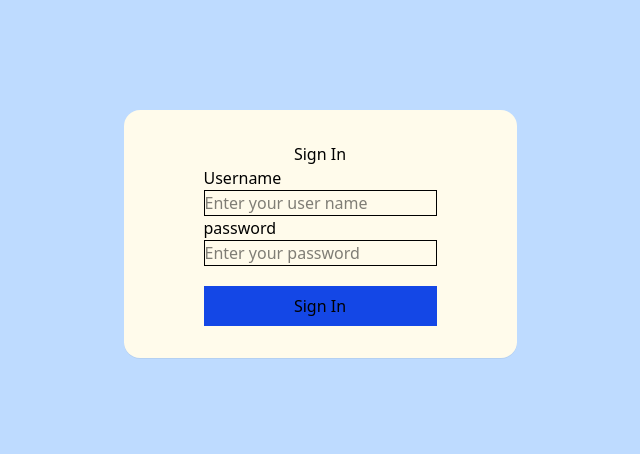
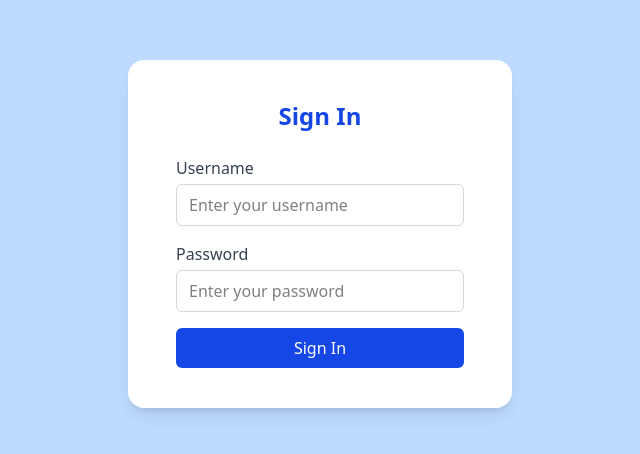
Before and after one commit to ak005268/interview, a React (Vite) app: page / in a window 1280 px wide. Shown: the part 166-620 px from the top of the page, without its empty margins (320-960 px from the left). Built offline with nearby package versions, Linux system fonts and the light colour scheme.

Commit message:
final pr

```diff
--- a/package.json
+++ b/package.json
@@ -11,8 +11,10 @@
   },
   "dependencies": {
     "@tailwindcss/vite": "^4.0.17",
+    "lucide-react": "^0.487.0",
     "react": "^19.0.0",
     "react-dom": "^19.0.0",
+    "react-icons": "^5.5.0",
     "react-router-dom": "^7.4.1",
     "tailwindcss": "^4.0.17"
   },
--- a/src/pages/dashboard/Dashboard.jsx
+++ b/src/pages/dashboard/Dashboard.jsx
@@ -1,18 +1,64 @@
-const Dashboard=()=>{
+import { Users, FileText, TrendingUp, Monitor } from "lucide-react";
 
-    return(<>
+const Dashboard = () => {
+    // Example Data
+    const stats = [
+        {
+            id: 1,
+            title: "Total Users",
+            value: "2,000",
+            change: "+20%",
+            icon: <Users size={28} className="text-blue-700" />,
+            bgColor: "bg-blue-100",
+        },
+        {
+            id: 2,
+            title: "Total Posts",
+            value: "1,000",
+            change: "+15%",
+            icon: <FileText size={28} className="text-green-700" />,
+            bgColor: "bg-green-100",
+        },
+        {
+            id: 3,
+            title: "Engagement Rate",
+            value: "75%",
+            change: "+10%",
+            icon: <TrendingUp size={28} className="text-purple-700" />,
+            bgColor: "bg-purple-100",
+        },
+        {
+            id: 4,
+            title: "Active Sessions",
+            value: "120",
+            change: "+5%",
+            icon: <Monitor size={28} className="text-red-700" />,
+            bgColor: "bg-red-100",
+        },
+    ];
 
-    <div className="font-bold text-6xl grid">
+    return (
+        <div className="p-6">
+            <h2 className="text-3xl font-semibold mb-6">Dashboard</h2>
 
-<div className="w-[200px] grid-cols-2 h-[100px] bg-amber-200 rounded-2xl shadow p-5"> Hello</div>
-<div className="w-[200px]  grid-cols-2 h-[100px] bg-amber-200 rounded-2xl shadow p-5"> Hello</div>
-<div className="w-[200px]  grid-cols-1 h-[100px] bg-amber-200 rounded-2xl shadow p-5"> Hello</div>
-
-
+            {/* Responsive Cards */}
+            <div className="grid grid-cols-1 sm:grid-cols-2 md:grid-cols-4 gap-6">
+                {stats.map((stat) => (
+                    <div
+                        key={stat.id}
+                        className={`flex items-center justify-between p-6 rounded-2xl shadow-md ${stat.bgColor}`}
+                    >
+                        <div>
+                            <h3 className="text-xl font-semibold">{stat.title}</h3>
+                            <p className="text-3xl font-bold">{stat.value}</p>
+                            <p className="text-sm text-gray-600">{stat.change} last month</p>
+                        </div>
+                        <div className="p-3 rounded-full bg-white shadow">{stat.icon}</div>
+                    </div>
+                ))}
+            </div>
         </div>
-
-    </>)
-
-}
+    );
+};
 
 export default Dashboard;
--- a/src/pages/login/Login.jsx
+++ b/src/pages/login/Login.jsx
@@ -1,33 +1,26 @@
 import { useEffect, useState } from "react";
 import { useNavigate } from "react-router-dom";
 
-
 const Login = () => {
-
-    const navigate=useNavigate();
-
+    const navigate = useNavigate();
     const [loginData, setLoginData] = useState({ username: "", password: "" });
-
-    const [error,setError]=useState(false)
+    const [error, setError] = useState("");
 
     const handleChange = (e) => {
         const { name, value } = e.target;
-
-        setLoginData({ ...loginData, [name]: value })
-
-    }
+        setLoginData({ ...loginData, [name]: value });
+    };
 
     const handleSubmit = (e) => {
         e.preventDefault();
-        console.log(loginData)
-        if (loginData?.username === "admin" && loginData?.password ==="admin"){
+        setError(""); // Reset error before validation
+
+        if (loginData.username === "admin" && loginData.password === "admin") {
             localStorage.setItem("authentication", JSON.stringify(true));
-            navigate('/dashboard')
+            navigate("/dashboard");
+        } else {
+            setError("Wrong credentials! Please try again.");
         }
-        else{
-            setError("wrong credentials ")
-        }
-
     };
 
     const authentication = localStorage.getItem("authentication");
@@ -38,48 +31,50 @@ const Login = () => {
         }
     }, [authentication, navigate]);
 
+    return (
+        <div className="bg-blue-200 h-screen flex justify-center items-center">
+            <div className="shadow-lg px-12 py-10 bg-white w-96 flex flex-col rounded-2xl">
+                <h2 className="text-2xl font-semibold text-center text-blue-700 mb-6">Sign In</h2>
 
+                <form onSubmit={handleSubmit} className="w-full">
+                    <div className="mb-4">
+                        <label className="block text-gray-700 font-medium mb-1">Username</label>
+                        <input
+                            required
+                            type="text"
+                            name="username"
+                            value={loginData.username}
+                            onChange={handleChange}
+                            className="w-full border border-gray-300 rounded-md px-3 py-2 focus:outline-none focus:border-blue-500"
+                            placeholder="Enter your username"
+                        />
+                    </div>
 
+                    <div className="mb-4">
+                        <label className="block text-gray-700 font-medium mb-1">Password</label>
+                        <input
+                            required
+                            type="password"
+                            name="password"
+                            value={loginData.password}
+                            onChange={handleChange}
+                            className="w-full border border-gray-300 rounded-md px-3 py-2 focus:outline-none focus:border-blue-500"
+                            placeholder="Enter your password"
+                        />
+                    </div>
 
-    return (<div>
+                    {error && <p className="text-red-500 text-sm mb-3">{error}</p>}
 
-        <div className="bg-blue-200 h-screen flex justify-center items-center">
-
-
-            <div className="shadow-2xs px-20 py-8 bg-amber-50 w-max flex flex-col justify-center items-center  rounded-2xl ">
-                <div className="text-center">
-                    Sign In
-                </div>
-
-                <div className="flex flex-row">
-                    <form onSubmit={handleSubmit}>
-                        <div className="">
-
-
-                            <label className="mt-10">Username</label>
-                            <div>
-
-                                <input required className="border border-black" type="text" name="username" onChange={handleChange} placeholder="Enter your user name" />
-                            </div>
-
-                            <label>password</label>
-                            <div>
-
-                                <input required className="border border-black" type="password" name="password" onChange={handleChange} placeholder="Enter your password" />
-                            </div>
-
-                        </div>
-
-                        <button className="bg-blue-700 py-2 w-full  mt-5 cursor-pointer" type="submit">Sign In</button>
-{error&& (<div className="text-red-500">{error}</div>)}
-
-                    </form>
-                </div>
-
+                    <button
+                        type="submit"
+                        className="w-full bg-blue-700 text-white py-2 rounded-md hover:bg-blue-800 transition duration-200"
+                    >
+                        Sign In
+                    </button>
+                </form>
             </div>
         </div>
-
-    </div>)
-}
+    );
+};
 
 export default Login;
```
Also changed, not shown: 1 other file (tests, documents, lock files or other folders).
